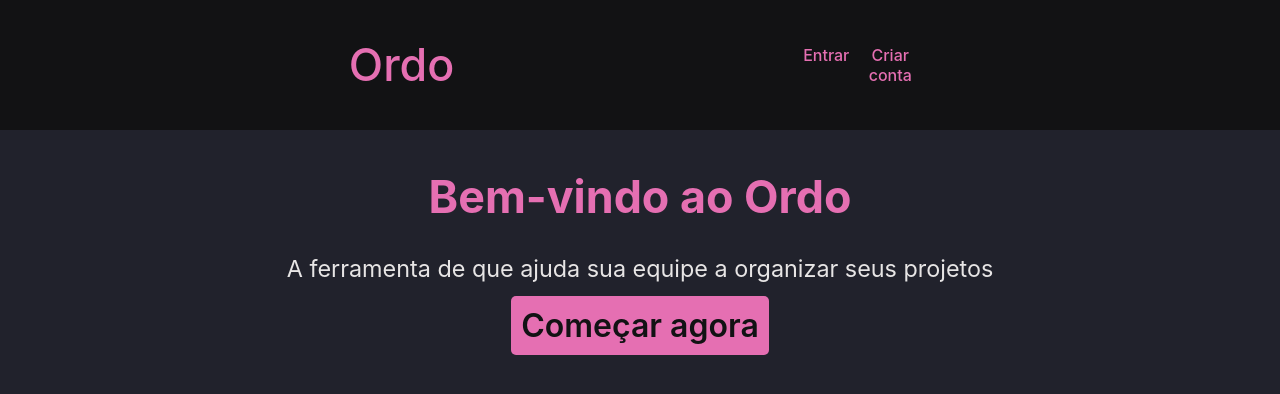
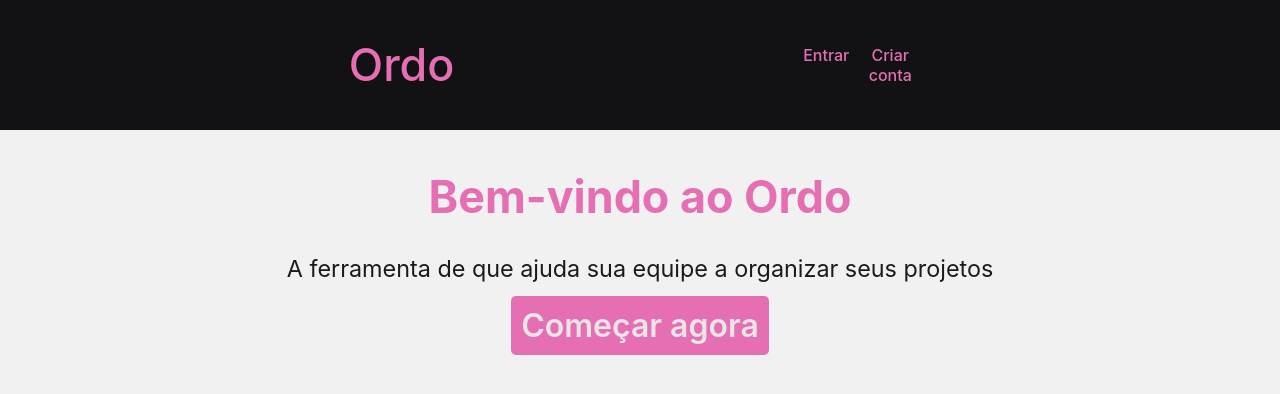
Before and after one commit to BrunoVieira003/Ordo, a React (Create React App) app in the folder client/: page / in a window 1280 px wide. Shown: the top 394 px of the page. Built offline with nearby package versions, Linux system fonts and the light colour scheme.

Commit message:
Muda estilo do site para claro

```diff
--- a/client/src/components/LandingPage.module.css
+++ b/client/src/components/LandingPage.module.css
@@ -6,7 +6,7 @@
     padding: 10px;
     border-radius: 5px;
     border: none;
-    color: var(--header-bg-color);
+    color: var(--p-btn-color);
     text-decoration: none;
     font-weight: 600;
     font-size: xx-large;
--- a/client/src/components/form/Submit.module.css
+++ b/client/src/components/form/Submit.module.css
@@ -8,7 +8,7 @@
     padding: 10px;
     border-radius: 5px;
     border: none;
-    color: var(--text-color);
+    color: var(--p-btn-color);
     background-color: var(--primary-color);
     outline: 1px transparent;
     transition: all .1s;
--- a/client/src/index.css
+++ b/client/src/index.css
@@ -1,7 +1,10 @@
 :root{
   --transparent-hover: rgba(255, 255, 255, 0.07);
   --transparent-click: rgba(255, 255, 255, 0.15);
-  --bg-color: #21222c;
+  --bg-color: #f1f1f1;
+  --text-color: #1b1b1b;
+  --secondary-text-color: #383838;
+  --box-shadow: 0 0 0 0.1rem rgba(255, 255, 255, 0.07);
   --header-text-color: #e56fb2;
   --header-bg-color: #121214;
   --form-bg-color: #141416;
@@ -9,14 +12,13 @@
   --input-bg-color: #252529;
   --input-focus-bg-color: #3b3b42;
   --input-shadow: 0 0 0 0.2rem #e56fb2de;
+  --p-btn-color: #e7e5e5;
+  --p-btn-bg-color: #121214;
   --task-bg-color: #1a1a1d;
-  --text-color: #e7e5e5;
-  --secondary-text-color: #8f8f8f;
-  --primary-color: #e56fb2;
+  --outline-color: rgba(255, 255, 255, 0.192);
   --success-color: #16b177c7;
   --error-color: #e94949c7;
-  --outline-color: rgba(255, 255, 255, 0.192);
-  --box-shadow: 0 0 0 0.1rem rgba(255, 255, 255, 0.07);
+  --primary-color: #e56fb2;
 }
 
 body {
```
